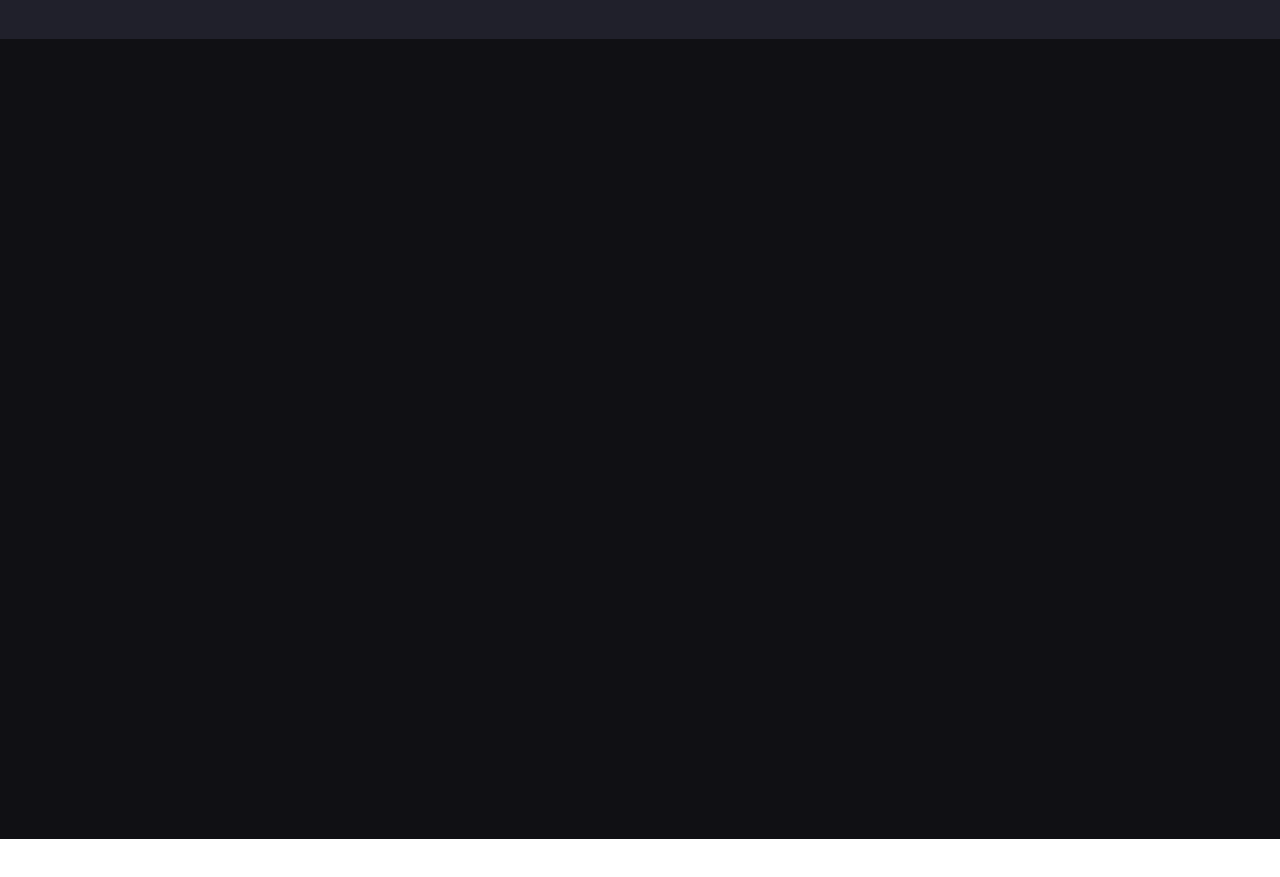
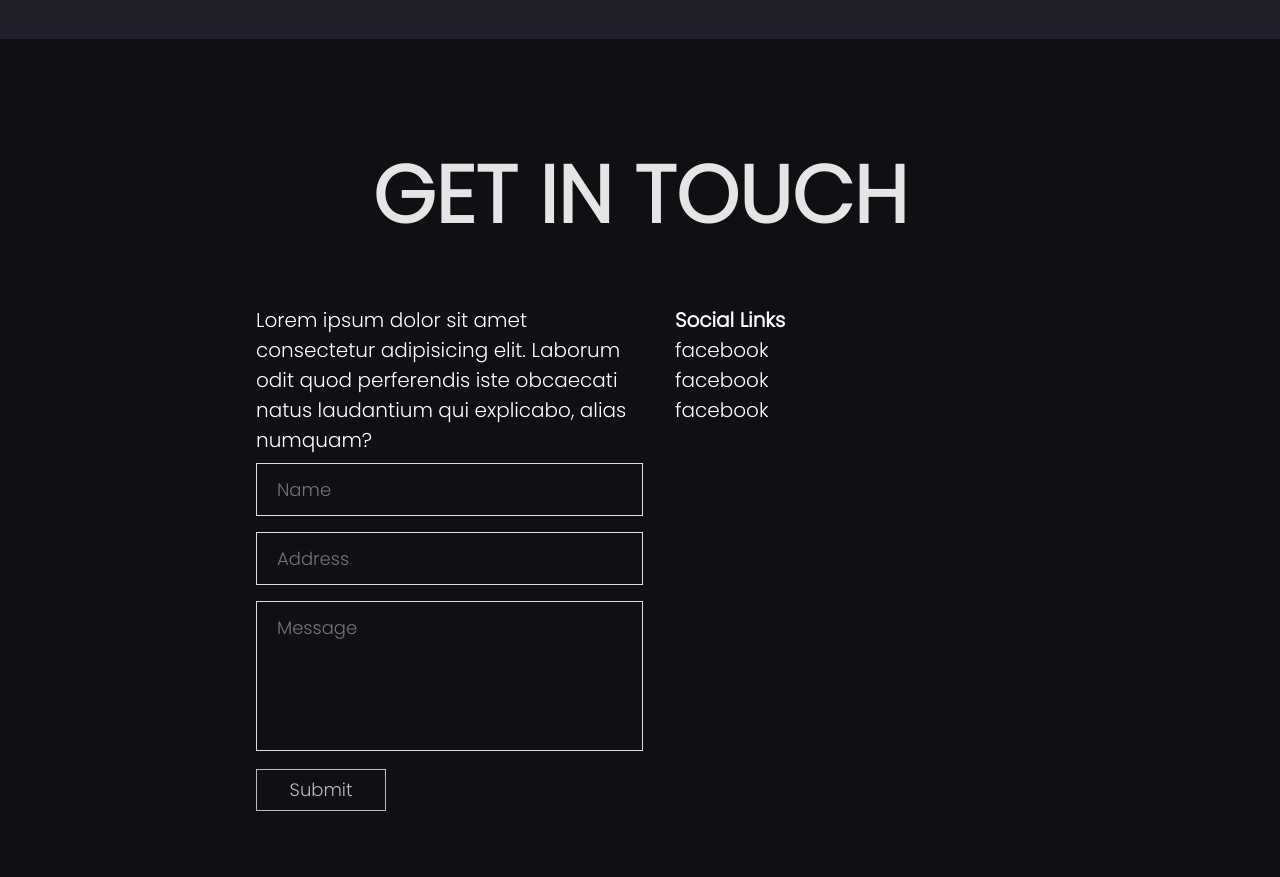
Before and after one commit to Iner-17/InerCollado, a plain HTML site: page index.html in a window 1280 px wide. Shown: the part 4720-5597 px from the top of the page. Before the commit the page ends 5559 px from the top, so only its background shows below. Drawn offline with Linux system fonts and the light colour scheme; a web font is replaced by a local one.

Commit message:
designed contact page

```diff
--- a/css/style.css
+++ b/css/style.css
@@ -1,11 +1,11 @@
-@import url('https://fonts.googleapis.com/css2?family=Anton&family=Dela+Gothic+One&family=Kalam:wght@700&family=Poppins:wght@300&display=swap');
+@import url('https://fonts.googleapis.com/css2?family=Anton&family=Dela+Gothic+One&family=Kalam:wght@700&family=Life+Savers:wght@800&family=Poppins:wght@300&family=Quicksand&display=swap');
+
 * {
     margin: 0;
     padding: 0;
     box-sizing: border-box;
     text-decoration: none;
     font-family: 'Poppins', sans-serif;
-
 }
 
 html {
@@ -21,6 +21,7 @@ html {
     align-items: center;
     justify-content: center;
     overflow: hidden;
+
 }
 
 
@@ -73,6 +74,7 @@ html {
     flex-direction: column;
     justify-content: center;
     padding: 0 20px;
+
 }
 
 .main-page-content .hello {
@@ -409,3 +411,66 @@ html {
     padding: 6rem 20%;
     background-color: rgb(16, 16, 20);
 }
+
+.contact-container h1 {
+    color: #e6e4e4;
+    font-size: 5rem;
+    font-family: 'Poppins', sans-serif;
+    text-align: center;
+}
+
+.contact-info {
+    margin-top: 50px;
+    font-size: 20px;
+    display: grid;
+    gap: 2rem;
+    grid-template-columns: 1fr 1fr;
+    color: #fff;
+}
+
+.contact-info .message form{
+    display: flex;
+    flex-direction: column;
+    justify-content: center;
+}
+
+textarea {
+    background-color: transparent;
+    color: #fff;
+    border: 1px solid #ddd;
+    resize: none;
+    margin: 8px 0px;
+    padding: 12px 20px;
+    font-size: 18px;
+    height: 150px;
+}
+
+.message input {
+    padding: 12px 20px;
+    margin: 8px 0px;
+    border: 1px solid #e4dfdf;
+    background-color: transparent;
+    color: #f5f3f3;
+    font-size: 18px;
+}
+
+.message .button {
+    margin-top: 10px;
+    width: 130px;
+    height: 42px;
+    background: transparent;
+    border: 1px solid rgb(187, 187, 187);
+    color: rgb(187, 187, 187);
+    font-size: 18px;
+    cursor: pointer;
+}
+
+.message .button:hover {
+    background: #181818;
+    color: rgb(187, 187, 187);
+    cursor: pointer;
+}
+
+.social-links {
+
+}
--- a/index.html
+++ b/index.html
@@ -205,7 +205,27 @@
         </div>
     </div>
     <div class="contact-container">
+        <h1>GET IN TOUCH</h1>
 
+        <div class="contact-info">
+            <div class="message">
+                <p>Lorem ipsum dolor sit amet consectetur adipisicing elit. Laborum odit quod perferendis iste obcaecati natus laudantium qui explicabo, alias numquam?</p>
+                <form action="">
+                    <input type="text" placeholder="Name">
+                    <input type="text" placeholder="Address">
+                    <textarea name="" placeholder="Message"></textarea>
+                </form>
+
+                <button class="button">Submit</button>
+            </div>
+            <div class="social-links">
+                <h4>Social Links</h4>
+                <p>facebook</p>
+                <p>facebook</p>
+                <p>facebook</p>
+            </div>
+        </div>
+    </div>
     </div>
 </body>
     <!-- SWIPE JS -->
```
